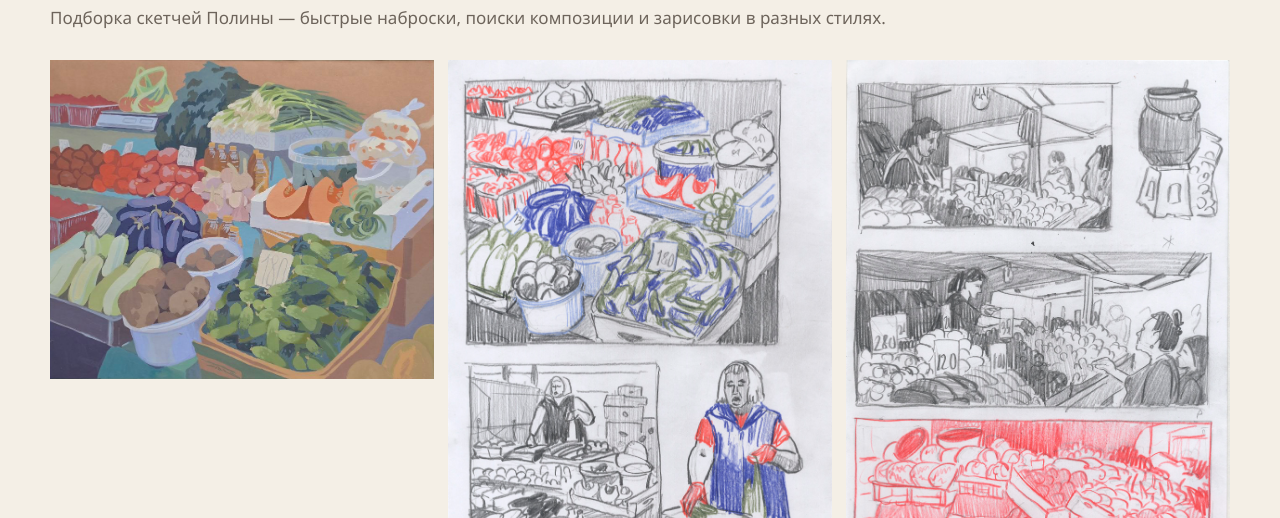
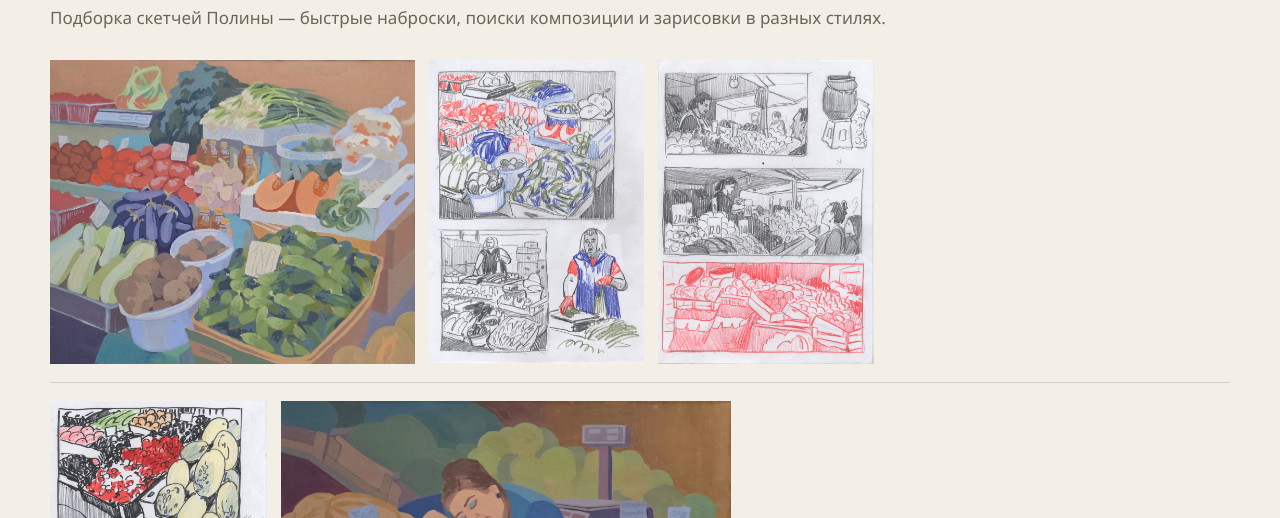
Before and after one commit to MayorovD/Inikova_production_disigner, a plain HTML site: page sketches.html in a window 1280 px wide. Shown: the part 282-800 px from the top of the page. Drawn offline with Linux system fonts and the light colour scheme.

Commit message:
Скетчи: картинки в ряду равной высоты, пропорции сохранены

```diff
--- a/css/site.css
+++ b/css/site.css
@@ -276,8 +276,8 @@ table.credits th {
 }
 
 .sketches-gal .main-zone {
-  display: grid;
-  grid-template-columns: repeat(auto-fit, minmax(0, 1fr));
+  display: flex;
+  flex-wrap: wrap;
   gap: 14px;
   width: 100%;
   min-width: 0;
@@ -285,13 +285,14 @@ table.credits th {
 
 .sketches-gal .main-zone .cell {
   display: block;
-  width: 100%;
+  flex: 0 0 auto;
 }
 
 .sketches-gal .main-zone .cell img {
-  width: 100%;
-  height: auto;
-  max-height: 72vh;
+  width: auto;
+  height: 38vh;
+  max-width: 100%;
+  max-height: none;
   object-fit: contain;
 }
 
```
